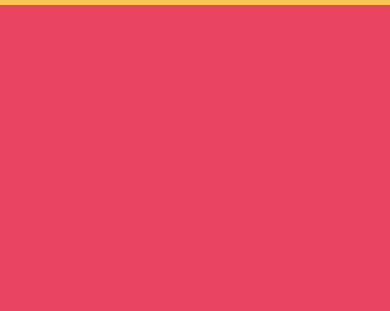
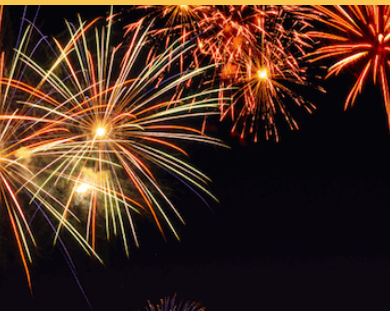
Before and after one commit to RafaConde17/Carta2026, a plain HTML site: page index.html in a window 390 px wide. Shown: the part 57-368 px from the top of the page. Drawn offline with Linux system fonts and the light colour scheme.

Commit message:
Restore original styles in carta.css

```diff
--- a/carta.css
+++ b/carta.css
@@ -69,7 +69,7 @@ body {
     padding: 0;
 
     /* Imagen de fondo */
-    background-image: url('../CartaYear2026/carta.png');  /* reemplaza con tu imagen */
+    background-image: url('carta.png');  /* reemplaza con tu imagen */
     background-size: cover;               /* cubre todo el hero */
     background-position: center;          /* centra la imagen */
     background-repeat: no-repeat;         /* no repetir */
@@ -78,7 +78,7 @@ body {
 /* media query al final del CSS */
 @media (max-width: 768px) {
     .hero {
-        background-image: url('../CartaYear2026/carta2.png');
+        background-image: url('carta2.png');
     }
 }
 .hero h2 {
```
